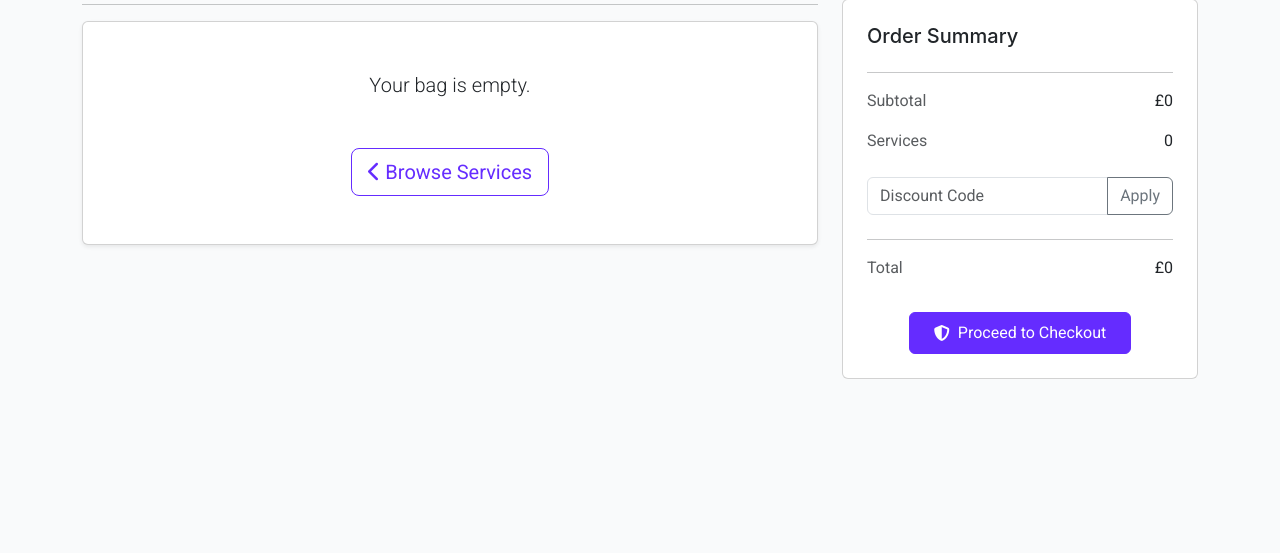
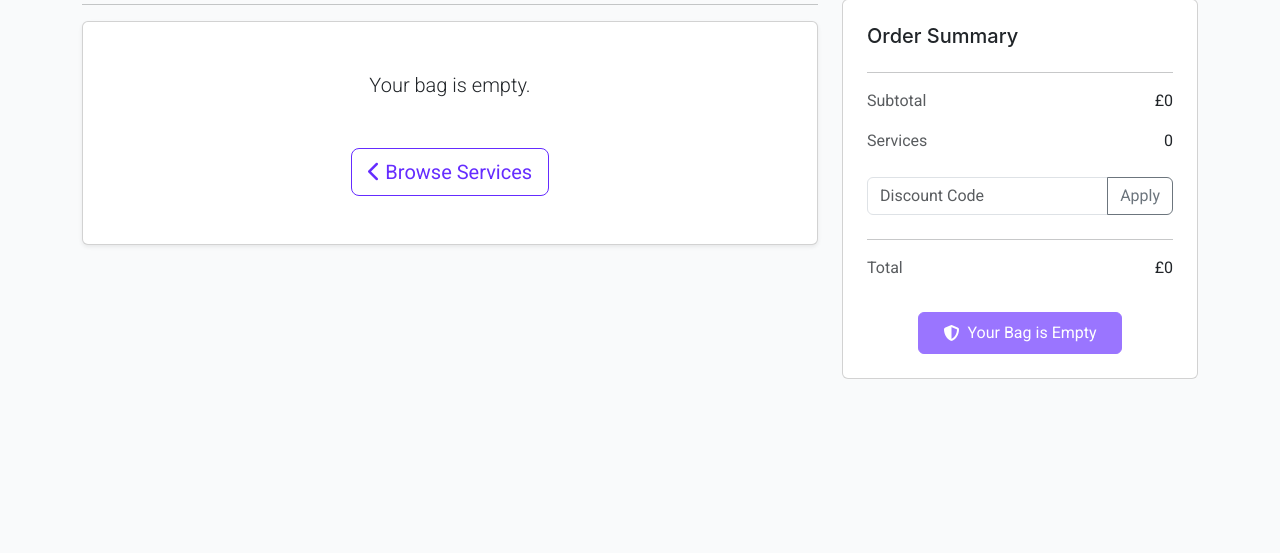
Before and after one commit to AlexThoma5/MP4_ecommerce, a Django app: page /bag/ in a window 1280 px wide. Shown: the part 153-706 px from the top of the page. Run offline with Django 4.2, Linux system fonts and the light colour scheme; parts of the project's set-up code (start-up, migrations or seed data) failed here and were passed over; some libraries are stand-ins or nearby versions.

Commit message:
Disable checkout button when bag is empty and update text to inform user

```diff
--- a/bag/templates/bag/bag.html
+++ b/bag/templates/bag/bag.html
@@ -105,11 +105,20 @@
                     <!-- Checkout Button -->
                     <div class="row mt-3">
                         <div class="col-12 text-center">
-                            <a href="{% url 'checkout' %}"
-                               class="btn btn-custom py-2 px-4 hover-lift d-inline-flex align-items-center justify-content-center">
-                                <i class="fa-solid fa-shield-halved me-2"></i>
-                                Proceed to Checkout
-                            </a>
+                            {% if bag_items %}
+                                <a href="{% url 'checkout' %}"
+                                    class="btn btn-custom py-2 px-4 hover-lift d-inline-flex align-items-center justify-content-center">
+                                    <i class="fa-solid fa-shield-halved me-2"></i>
+                                    Proceed to Checkout
+                                </a>
+                            {% else %}
+                                <button type="button"
+                                        class="btn btn-custom py-2 px-4 d-inline-flex align-items-center justify-content-center"
+                                        disabled>
+                                    <i class="fa-solid fa-shield-halved me-2"></i>
+                                    Your Bag is Empty
+                                </button>
+                            {% endif %}
                         </div>
                     </div>
                 </div>
```
